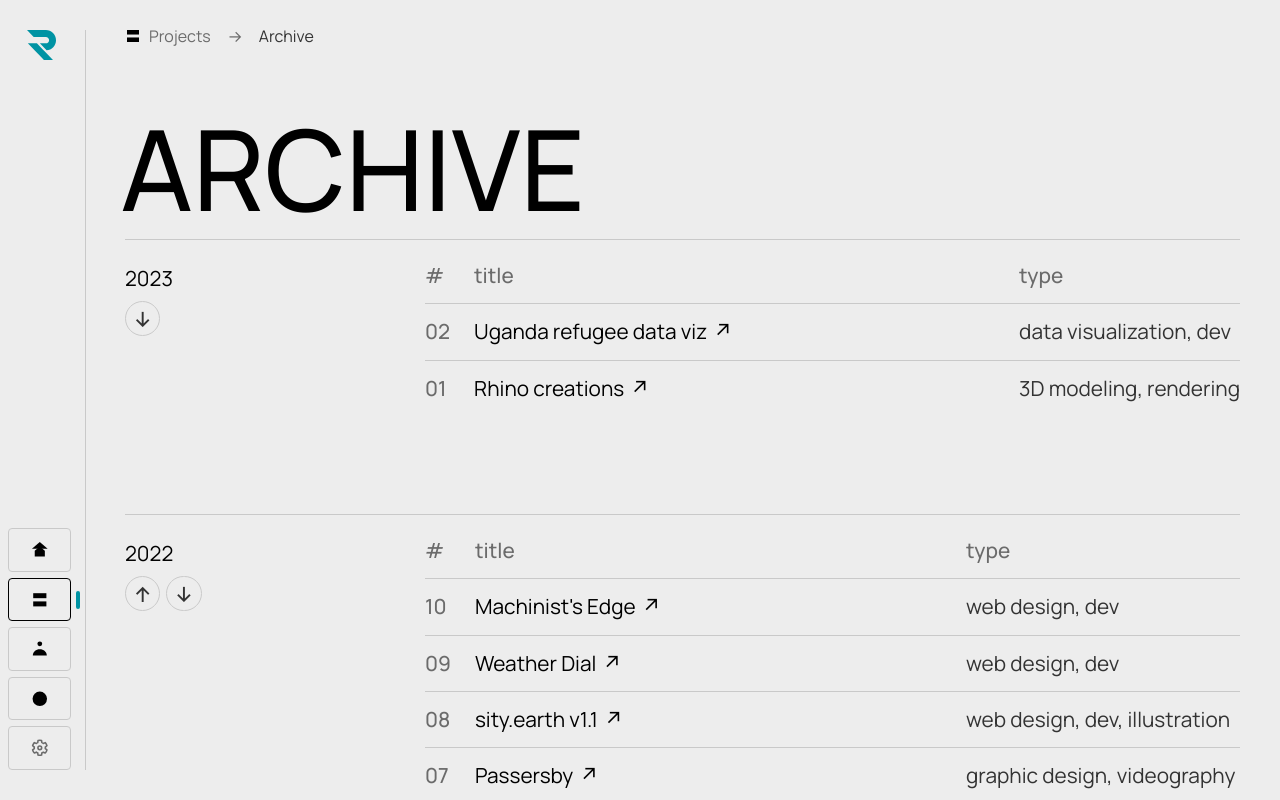
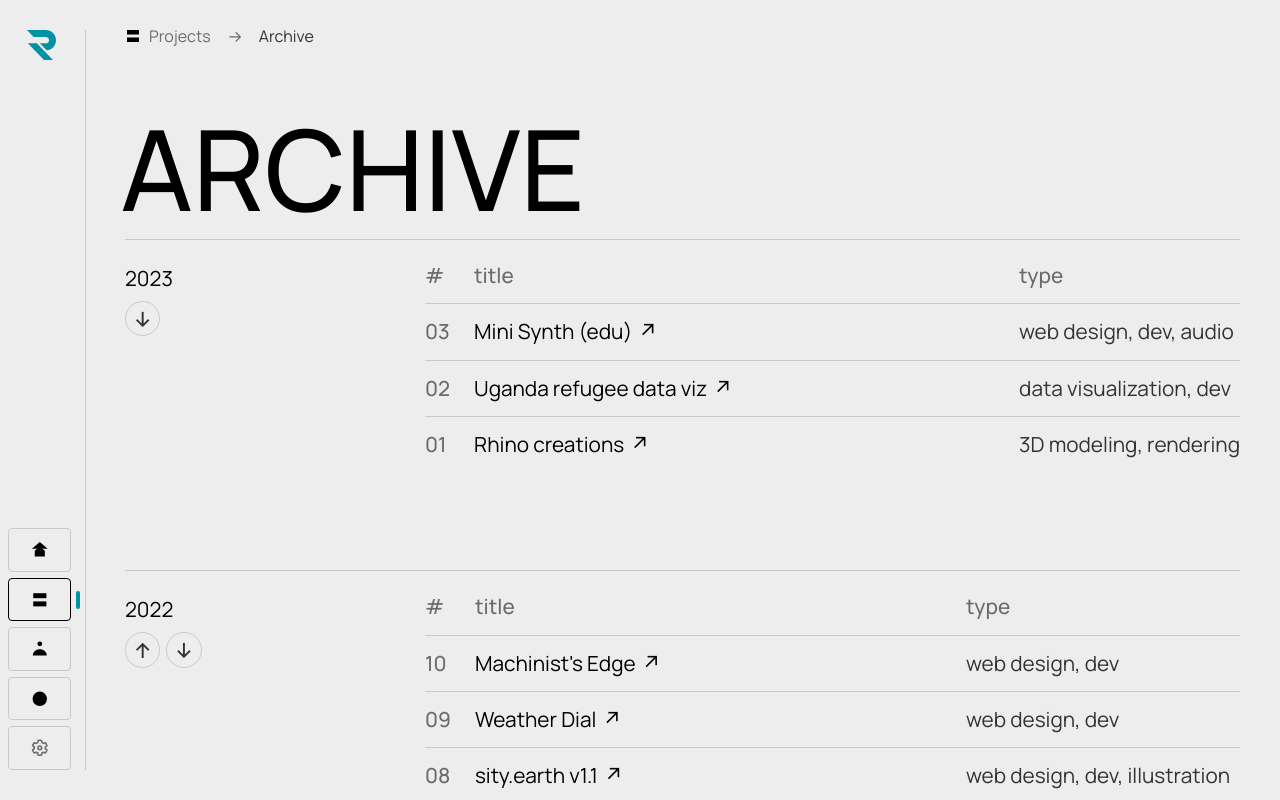
Before and after one commit to richardfxr/richardfxr, a Next.js app: page /projects/archive in a window 1280 px wide. Shown: the top 800 px of the page. Built offline with nearby package versions, Linux system fonts and the light colour scheme; a web font is replaced by a local one.

Commit message:
🔵RCT: add Mini Synth (edu) to 2023 archive

```diff
--- a/pages/projects/archive.js
+++ b/pages/projects/archive.js
@@ -24,6 +24,7 @@ const sections = [
 // === ARCHIVE DATA =======================
 const archive2023 = [
     ['#', 'title', 'type'],
+    [<UnderlinedLink href="https://edu.mini-synth.app/" target="_blank" key="miniSynthEdu">Mini Synth (edu)</UnderlinedLink>, 'web design, dev, audio'],
     [<UnderlinedLink href="https://misc.richardfxr.com/uganglobe" target="_blank" key="uganglobe">Uganda refugee data viz</UnderlinedLink>, 'data visualization, dev'],
     [<UnderlinedLink href="https://sites.google.com/a/risd.edu/rhino/home/students/id_2477_02_pm/richard-fu" target="_blank" key="rhino">Rhino creations</UnderlinedLink>, '3D modeling, rendering'],
 ]
```
